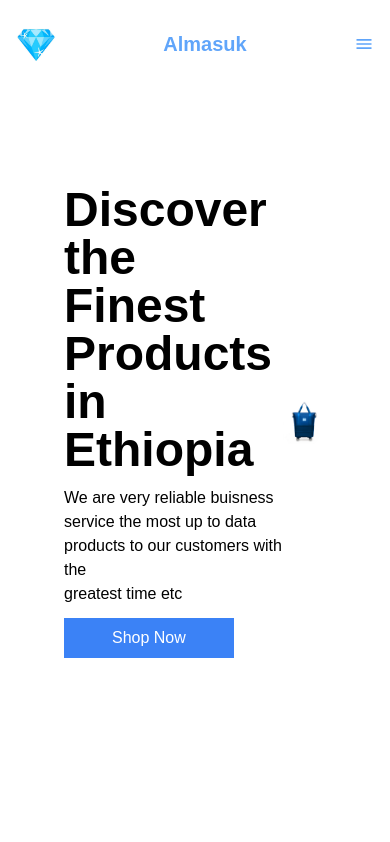
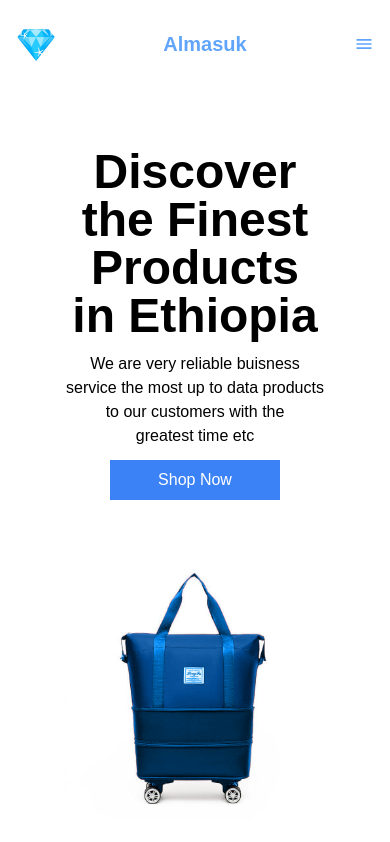
Before and after one commit to kennataddese6/Almaz-suk, a Next.js app: page / in a window 390 px wide. Built offline with nearby package versions, Linux system fonts and the light colour scheme.

Commit message:
add hero and add small responsiveness

```diff
--- a/app/components/Hero.tsx
+++ b/app/components/Hero.tsx
@@ -2,21 +2,21 @@ import Image from "next/image"
 
 const Hero = () => {
   return (
-    <div className=" w-full h-screen flex items-center px-16 text-black">
-      <div>
-        <h1 className="text-5xl my-3 text-black font-semibold">
+    <div className="w-full h-screen flex items-center px-16 text-black flex-wrap pt-28 md:pt-0">
+      <div className="w-full md:w-1/2">
+        <h1 className="text-5xl my-3 text-black font-semibold text-center md:text-start">
           Discover the Finest Products <br /> in Ethiopia
         </h1>
-        <p>
+        <p className="text-center md:text-start">
           We are very reliable buisness service the most up to data products to
           our customers with the <br />
           greatest time etc
         </p>
-        <button className="px-12 py-2 bg-blue-500 my-3 text-white">
+        <button className="px-12 py-2 bg-blue-500 my-3 text-white mx-auto block md:mx-0">
           Shop Now
         </button>
       </div>
-      <div className="w-1/2 flex justify-center">
+      <div className="w-full md:w-1/2 flex justify-center">
         <Image src={"/bag.jpg"} alt="Hero Image" width={600} height={600} />
       </div>
     </div>
```
